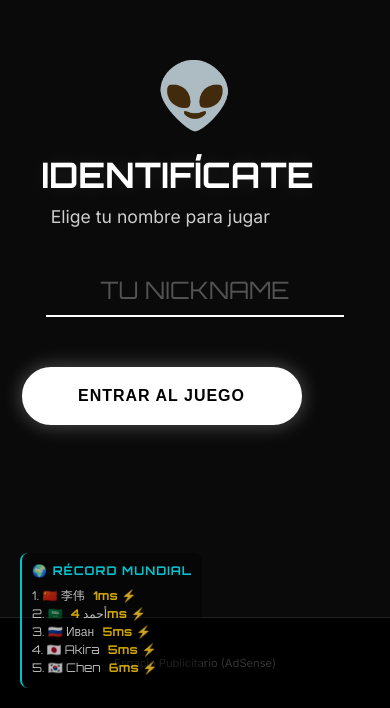
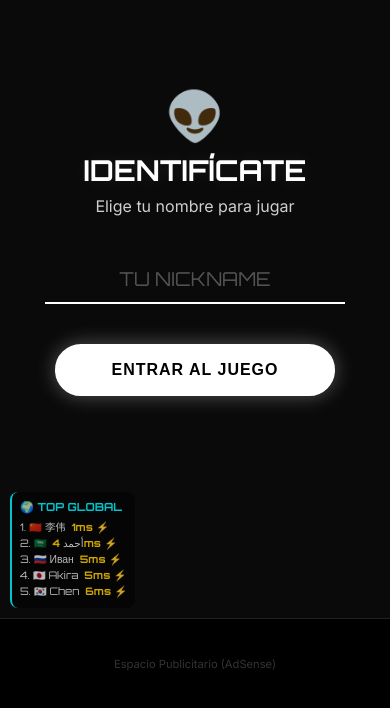
Before and after one commit to mitocondria40/Reaction-Speed, a plain HTML site: page index.html in a window 390 px wide. Shown: the part 136-844 px from the top of the page. Drawn offline with Linux system fonts and the light colour scheme.

```diff
--- a/index.html
+++ b/index.html
@@ -1,16 +1,16 @@
 <!DOCTYPE html>
 <html lang="es">
 <head>
-    <script async src="https://www.googletagmanager.com/gtag/js?id=G-XYK0QQ8VV2"></script>
+    <script async src="https://www.googletagmanager.com/gtag/js?id=G-GYJ40Q6P1G"></script>
     <script>
       window.dataLayer = window.dataLayer || [];
       function gtag(){dataLayer.push(arguments);}
       gtag('js', new Date());
-      gtag('config', 'G-XYK0QQ8VV2');
+      gtag('config', 'G-GYJ40Q6P1G');
     </script>
 
     <meta charset="UTF-8">
-    <meta name="viewport" content="width=device-width, initial-scale=1.0, user-scalable=no">
+    <meta name="viewport" content="width=device-width, initial-scale=1.0, maximum-scale=1.0, user-scalable=no">
     <title>Test de Reflejos - Challenge Mode</title>
 
     <link rel="preconnect" href="https://fonts.googleapis.com">
@@ -25,45 +25,43 @@
             --gold: #ffcc00;
         }
 
+        * { box-sizing: border-box; }
+
         body {
             margin: 0;
             padding: 0;
             font-family: 'Inter', sans-serif;
             background-color: var(--bg-idle);
             color: white;
-            height: 100vh;
+            /* USAMOS dvh PARA MÓVILES (Evita que la barra de url corte la web) */
+            height: 100dvh;
+            width: 100vw;
             display: flex;
             flex-direction: column;
             user-select: none;
             -webkit-tap-highlight-color: transparent;
-            overflow: hidden;
-            position: relative; /* Necesario para las partículas */
+            overflow: hidden; /* Evita scroll accidental */
+            position: relative;
         }
 
-        /* --- NUEVO: ESTILOS DE PARTÍCULAS --- */
+        /* --- PARTÍCULAS --- */
         .particle {
             position: absolute;
             width: 8px;
             height: 8px;
             background: white;
-            pointer-events: none; /* Click traspasa */
-            border-radius: 2px; /* Cuadrados ligeramente redondeados */
+            pointer-events: none;
+            border-radius: 50%;
             z-index: 9999;
             animation: explode 0.6s ease-out forwards;
         }
 
         @keyframes explode {
-            0% {
-                transform: translate(0, 0) scale(1) rotate(0deg);
-                opacity: 1;
-            }
-            100% {
-                transform: translate(var(--tx), var(--ty)) scale(0) rotate(var(--rot));
-                opacity: 0;
-            }
+            0% { transform: translate(0, 0) scale(1); opacity: 1; }
+            100% { transform: translate(var(--tx), var(--ty)) scale(0); opacity: 0; }
         }
-        /* ------------------------------------ */
 
+        /* HUD USUARIO */
         #hud-username {
             position: absolute;
             top: 15px;
@@ -78,34 +76,38 @@
             display: none;
         }
 
+        /* RANKING MUNDIAL FALSO */
         #world-ranking {
             position: absolute;
-            bottom: 20px;
+            /* Ajustado para que no choque con la publicidad en móviles */
+            bottom: 110px;
             left: 20px;
             text-align: left;
             z-index: 50;
             font-family: 'Orbitron', sans-serif;
             opacity: 0.8;
             pointer-events: none;
-            font-size: 0.75rem;
-            background: rgba(0,0,0,0.5);
+            font-size: 0.7rem;
+            background: rgba(0,0,0,0.6);
             padding: 10px;
             border-radius: 8px;
             border-left: 2px solid var(--neon-blue);
+            max-width: 150px;
         }
 
         .wr-title {
             color: var(--neon-blue);
             text-transform: uppercase;
-            margin-bottom: 8px;
+            margin-bottom: 5px;
             font-weight: bold;
-            letter-spacing: 1px;
+            font-size: 0.7rem;
         }
-        .wr-item { margin: 3px 0; color: rgba(255,255,255,0.9); white-space: nowrap; }
-        .wr-time { color: var(--gold); font-weight: bold; margin-left: 5px; }
+        .wr-item { margin: 2px 0; color: rgba(255,255,255,0.9); white-space: nowrap; overflow: hidden; text-overflow: ellipsis; }
+        .wr-time { color: var(--gold); font-weight: bold; margin-left: 3px; }
 
+        /* ÁREA DE JUEGO */
         #game-area {
-            flex: 1;
+            flex: 1; /* Ocupa todo el espacio disponible menos la publi */
             display: flex;
             flex-direction: column;
             align-items: center;
@@ -113,29 +115,30 @@
             text-align: center;
             cursor: pointer;
             width: 100%;
-            height: 100%;
             position: relative;
+            padding: 20px; /* Padding para que el texto no toque bordes */
         }
 
         .state-idle { background-color: var(--bg-idle); }
         .state-wait { background-color: var(--bg-wait); }
         .state-click { background-color: var(--bg-click); color: black !important; }
 
+        /* TIPOGRAFÍA ADAPTATIVA (MEDIA QUERIES) */
         h1 {
             font-family: 'Orbitron', sans-serif;
-            font-size: 2.2rem;
+            font-size: 2.5rem; /* PC */
             margin: 0;
             text-transform: uppercase;
-            line-height: 1.2;
+            line-height: 1.1;
             text-shadow: 0 0 20px rgba(255,255,255,0.1);
-            max-width: 90%;
+            max-width: 100%;
         }
 
         .instruction {
             font-size: 1.1rem;
             opacity: 0.8;
             margin-top: 10px;
-            max-width: 80%;
+            max-width: 90%;
             font-weight: 300;
         }
 
@@ -145,8 +148,9 @@
             text-shadow: 0 0 10px var(--neon-blue);
         }
 
-        .icon-large { font-size: 4rem; margin-bottom: 20px; display: block; }
+        .icon-large { font-size: 4rem; margin-bottom: 10px; display: block; }
 
+        /* PANTALLA LOGIN */
         #username-input {
             background: transparent;
             border: none;
@@ -157,16 +161,27 @@
             text-align: center;
             padding: 10px;
             margin: 20px 0;
-            width: 80%;
+            width: 100%;
+            max-width: 300px;
             outline: none;
             text-transform: uppercase;
         }
-        #username-input::placeholder { color: rgba(255,255,255,0.3); }
+        #username-input::placeholder { color: rgba(255,255,255,0.3); font-size: 1.2rem;}
 
-        #result-screen { display: none; width: 100%; flex-direction: column; align-items: center; }
+        /* PANTALLAS */
+        #result-screen, #start-screen, #login-screen {
+            width: 100%;
+            display: flex;
+            flex-direction: column;
+            align-items: center;
+            justify-content: center;
+        }
+
+        /* OCULTAR POR DEFECTO */
+        #start-screen, #wait-screen, #click-screen, #result-screen { display: none; }
 
         .ms-score {
-            font-size: 5.5rem;
+            font-size: 5rem; /* PC */
             font-weight: 900;
             font-family: 'Orbitron', sans-serif;
             line-height: 1;
@@ -179,14 +194,15 @@
             font-weight: bold;
             text-transform: uppercase;
             letter-spacing: 2px;
-            margin-bottom: 30px;
+            margin-bottom: 20px;
         }
 
+        /* BOTONES */
         .btn-container {
             display: flex;
             flex-direction: column;
-            gap: 20px;
-            margin-top: 30px;
+            gap: 15px;
+            margin-top: 20px;
             width: 100%;
             max-width: 280px;
             z-index: 10;
@@ -196,7 +212,7 @@
             background: transparent;
             color: white;
             border: 2px solid rgba(255,255,255,0.5);
-            padding: 18px;
+            padding: 15px;
             font-size: 1rem;
             font-weight: bold;
             border-radius: 50px;
@@ -208,6 +224,8 @@
             align-items: center;
             justify-content: center;
             gap: 10px;
+            /* Evita que el doble tap haga zoom en algunos móviles */
+            touch-action: manipulation;
         }
 
         .btn:active { transform: scale(0.95); }
@@ -223,7 +241,8 @@
         @keyframes shake { 10%, 90% { transform: translate3d(-2px, 0, 0); } 20%, 80% { transform: translate3d(4px, 0, 0); } 30%, 50%, 70% { transform: translate3d(-6px, 0, 0); } 40%, 60% { transform: translate3d(6px, 0, 0); } }
 
         .ad-space {
-            height: 90px;
+            min-height: 90px; /* Altura fija para evitar saltos */
+            width: 100%;
             background: #000;
             display: flex;
             align-items: center;
@@ -231,7 +250,26 @@
             color: #333;
             font-size: 0.7rem;
             border-top: 1px solid #222;
+            flex-shrink: 0; /* Evita que la publicidad se aplaste */
         }
+
+        /* --- MEDIA QUERIES PARA MÓVIL --- */
+        @media (max-width: 600px) {
+            h1 { font-size: 1.8rem; }
+            .icon-large { font-size: 3rem; }
+            .ms-score { font-size: 4rem; }
+            .rank-badge { font-size: 1.2rem; }
+            .instruction { font-size: 1rem; }
+
+            /* Ajustar ranking en pantallas pequeñas */
+            #world-ranking {
+                bottom: 100px; /* Pegado a la publi */
+                left: 10px;
+                padding: 8px;
+                font-size: 0.65rem;
+            }
+        }
+        /* ------------------------------- */
 
     </style>
 </head>
@@ -240,7 +278,7 @@
     <div id="hud-username">👤 ???</div>
 
     <div id="world-ranking">
-        <div class="wr-title">🌍 Récord Mundial</div>
+        <div class="wr-title">🌍 Top Global</div>
         <div class="wr-item">1. 🇨🇳 李伟 <span class="wr-time">1ms ⚡</span></div>
         <div class="wr-item">2. 🇸🇦 أحمد <span class="wr-time">4ms ⚡</span></div>
         <div class="wr-item">3. 🇷🇺 Иван <span class="wr-time">5ms ⚡</span></div>
@@ -262,11 +300,11 @@
             </div>
         </div>
 
-        <div id="start-screen" style="display:none;">
+        <div id="start-screen">
             <span class="icon-large" id="start-icon">⚡</span>
             <h1 id="start-title">TEST DE REFLEJOS</h1>
             <div id="start-subtitle-container">
-                <p class="instruction">Toca cuando se ponga VERDE.</p>
+                <p class="instruction">¿Podrás vencerle?</p>
             </div>
             <div class="btn-container">
                 <button class="btn btn-primary" onmousedown="event.stopPropagation()" ontouchstart="event.stopPropagation()" onclick="startGame()">
@@ -275,12 +313,12 @@
             </div>
         </div>
 
-        <div id="wait-screen" style="display:none;">
+        <div id="wait-screen">
             <span class="icon-large" style="opacity:0.5">❤️</span>
             <h1>ESPERA...</h1>
         </div>
 
-        <div id="click-screen" style="display:none;">
+        <div id="click-screen">
             <span class="icon-large">👊</span>
             <h1>¡AHORA!</h1>
         </div>
@@ -292,7 +330,7 @@
             <p id="challenge-feedback" style="display:none; color:#00ff41; font-weight:bold; margin-bottom:20px;"></p>
             <div class="btn-container">
                 <button class="btn btn-primary" onmousedown="event.stopPropagation()" ontouchstart="event.stopPropagation()" onclick="compartirReto()">
-                    ⚔️ DESAFIAR A UN AMIGO
+                    ⚔️ DESAFIAR AMIGO
                 </button>
                 <button class="btn" onmousedown="event.stopPropagation()" ontouchstart="event.stopPropagation()" onclick="resetGame()">
                     🔄 REPETIR
@@ -339,37 +377,28 @@
             }
         };
 
-        // --- FUNCIÓN DE PARTÍCULAS (JUICE) ---
         function spawnParticles(x, y, color) {
-            const count = 20; // Número de partículas
+            const count = 15;
             for (let i = 0; i < count; i++) {
                 const p = document.createElement('div');
                 p.classList.add('particle');
                 document.body.appendChild(p);
-
-                // Posición inicial
                 p.style.left = x + 'px';
                 p.style.top = y + 'px';
                 p.style.backgroundColor = color;
 
-                // Dirección aleatoria
                 const angle = Math.random() * Math.PI * 2;
-                const velocity = Math.random() * 100 + 50; // Distancia de explosión
+                const velocity = Math.random() * 80 + 40;
 
                 const tx = Math.cos(angle) * velocity + 'px';
                 const ty = Math.sin(angle) * velocity + 'px';
-                const rot = Math.random() * 360 + 'deg';
 
-                // Aplicar variables CSS para la animación
                 p.style.setProperty('--tx', tx);
                 p.style.setProperty('--ty', ty);
-                p.style.setProperty('--rot', rot);
 
-                // Eliminar del DOM al terminar
                 setTimeout(() => p.remove(), 600);
             }
         }
-        // -------------------------------------
 
         function handleEnter(e) { if (e.key === 'Enter') saveUserAndStart(); }
 
@@ -390,10 +419,10 @@
                 document.getElementById('start-icon').innerText = "🔥";
                 document.getElementById('start-title').innerText = "¡DESAFÍO!";
                 document.getElementById('start-subtitle-container').innerHTML = `
-                    <div style="font-size: 1.5rem; margin: 20px 0; font-family: 'Orbitron', sans-serif;">
+                    <div style="font-size: 1.2rem; margin: 15px 0; font-family: 'Orbitron', sans-serif;">
                         <span class="challenger-name">${challengerName}</span> hizo <strong>${challengerScore} ms</strong>
                     </div>
-                    <p class="instruction" style="margin-top:0; font-size: 1.2rem;">¿Podrás vencerle?</p>
+                    <p class="instruction" style="margin-top:0; font-size: 1rem;">¿Podrás vencerle?</p>
                 `;
             } else {
                 document.getElementById('start-icon').innerText = "⚡";
@@ -404,7 +433,6 @@
 
         function initAudio() { if (!audioCtx) audioCtx = new (window.AudioContext || window.webkitAudioContext)(); }
 
-        // ... (Funciones de audio iguales, omitidas por brevedad, no cambian) ...
         function playTensionSound() {
             if (!audioCtx) initAudio();
             tensionOscillator = audioCtx.createOscillator();
@@ -448,12 +476,9 @@
 
         function showScreen(name) { Object.values(screens).forEach(el => el.style.display = 'none'); screens[name].style.display = 'flex'; }
 
-        // --- INPUT HANDLER MEJORADO CON PARTÍCULAS ---
         function handleInput(e) {
-            // Ignorar input si estamos en login o resultado
             if (gameState === 'login' || gameState === 'result') return;
 
-            // Calcular posición del click/toque
             let clientX, clientY;
             if(e.type === 'touchstart') {
                 clientX = e.touches[0].clientX;
@@ -463,21 +488,16 @@
                 clientY = e.clientY;
             }
 
-            // Lógica de Juego + Partículas
             if (gameState === 'waiting') {
-                // Click en Rojo (Fallo) -> Partículas Rojas
                 spawnParticles(clientX, clientY, '#d90429');
                 tooSoon();
             } else if (gameState === 'clickable') {
-                // Click en Verde (Éxito) -> Partículas Blancas/Verdes
-                spawnParticles(clientX, clientY, '#ffffff'); // O usar #000 si se prefiere contraste
+                spawnParticles(clientX, clientY, '#ffffff');
                 endGame();
             } else if (gameState === 'idle') {
-                // Click en menú -> Partículas Azules
                 spawnParticles(clientX, clientY, '#00f3ff');
             }
         }
-        // --------------------------------------------
 
         function startGame() {
             initAudio();
```
